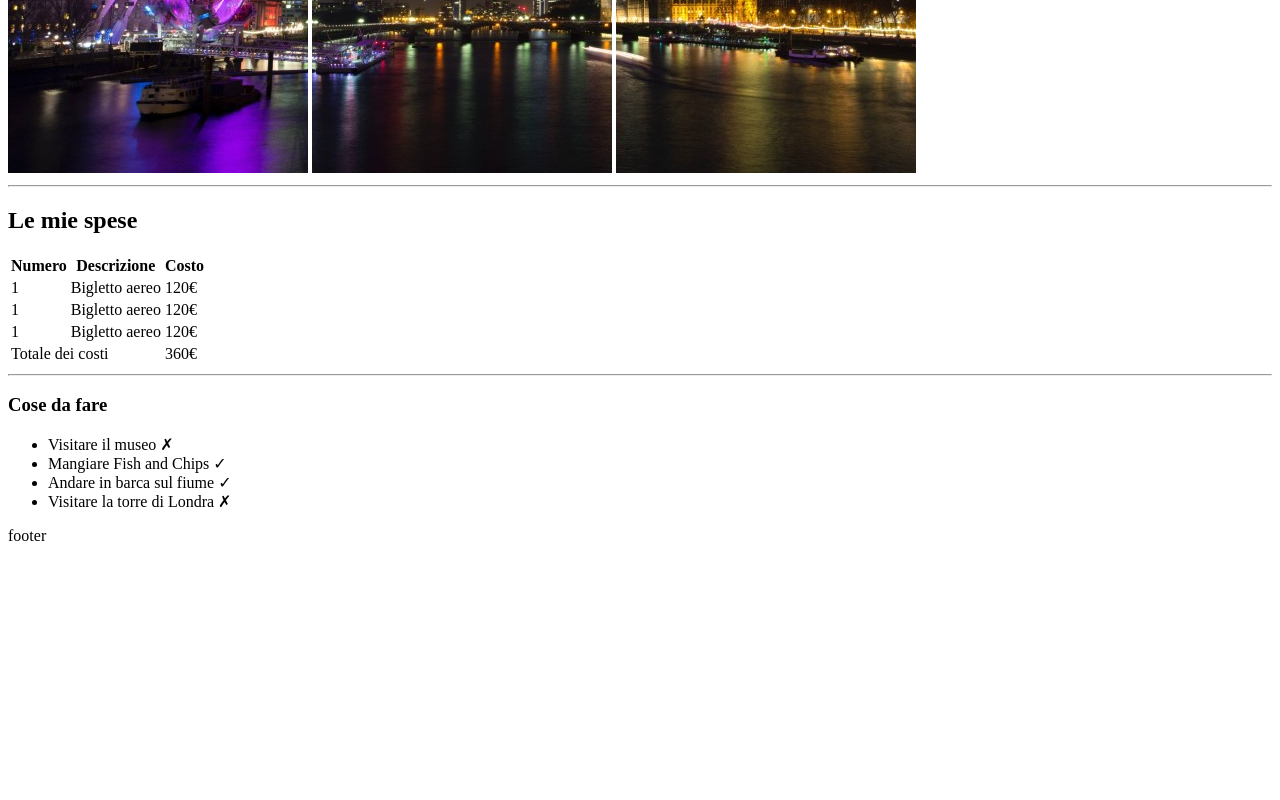
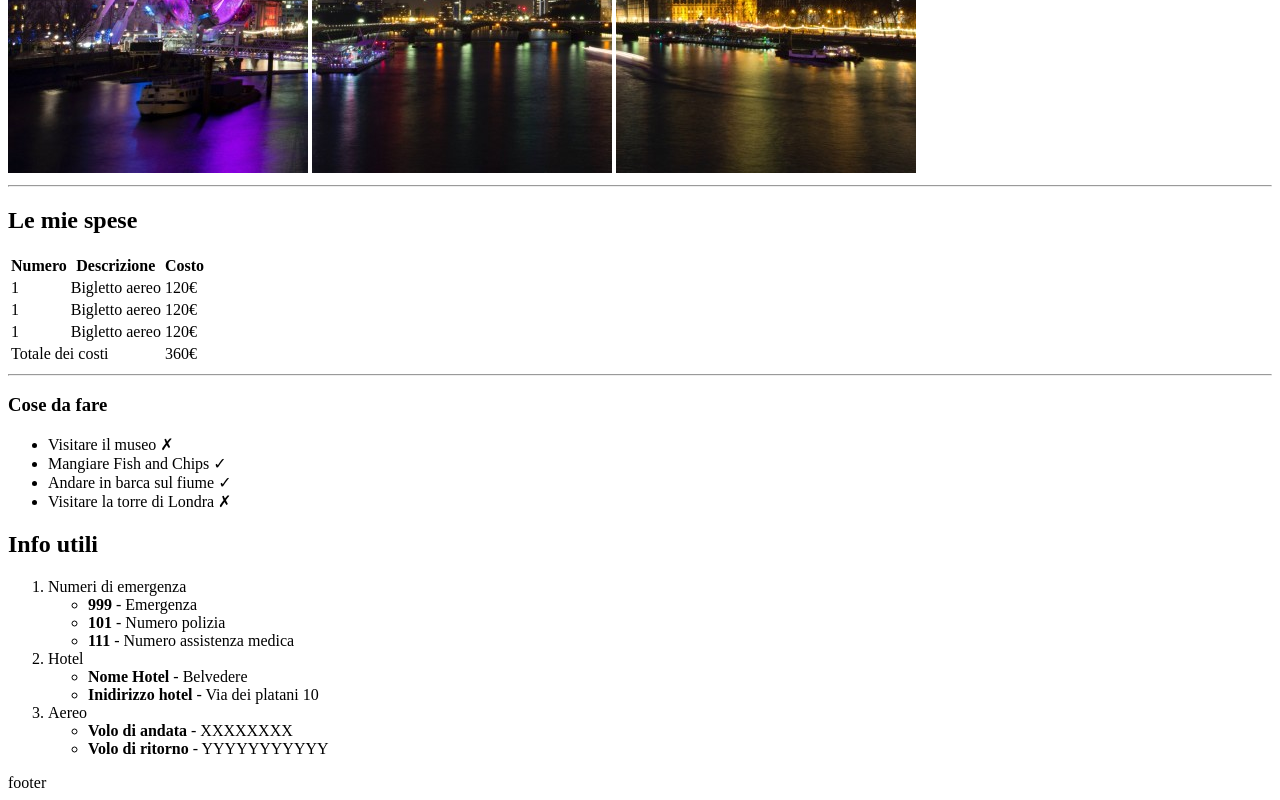
Before and after one commit to ugodeughi/html-london-trip-147, a plain HTML site: page index.html in a window 1280 px wide. Shown: the part 507-1307 px from the top of the page. Before the commit the page ends 1060 px from the top, so only its background shows below. Drawn offline with Linux system fonts and the light colour scheme.

Commit message:
[end] info untili

```diff
--- a/index.html
+++ b/index.html
@@ -76,6 +76,36 @@
      </section>
     <!-- /cose da fare  -->
 
+        <!-- info utili  -->
+     <section>
+      <h2>Info utili</h2>
+      <ol>
+        <li>
+          <span>Numeri di emergenza</span>
+          <ul>
+            <li><strong>999</strong> - Emergenza</li>
+            <li><strong>101</strong> - Numero polizia</li>
+            <li><strong>111</strong> - Numero assistenza medica</li>
+          </ul>
+        </li>
+        <li>
+          <span>Hotel</span>
+          <ul>
+            <li><strong>Nome Hotel</strong> - Belvedere</li>
+            <li><strong>Inidirizzo hotel</strong> - Via dei platani 10</li>
+          </ul>
+        </li>
+        <li>
+          <span>Aereo</span>
+            <ul>
+              <li><strong>Volo di andata</strong> - XXXXXXXX</li>
+              <li><strong>Volo di ritorno</strong> - YYYYYYYYYYY</li>
+            </ul>
+        </li>
+      </ol>
+     </section>
+    <!-- /info utili  -->
+
 
 
   </main>
```
